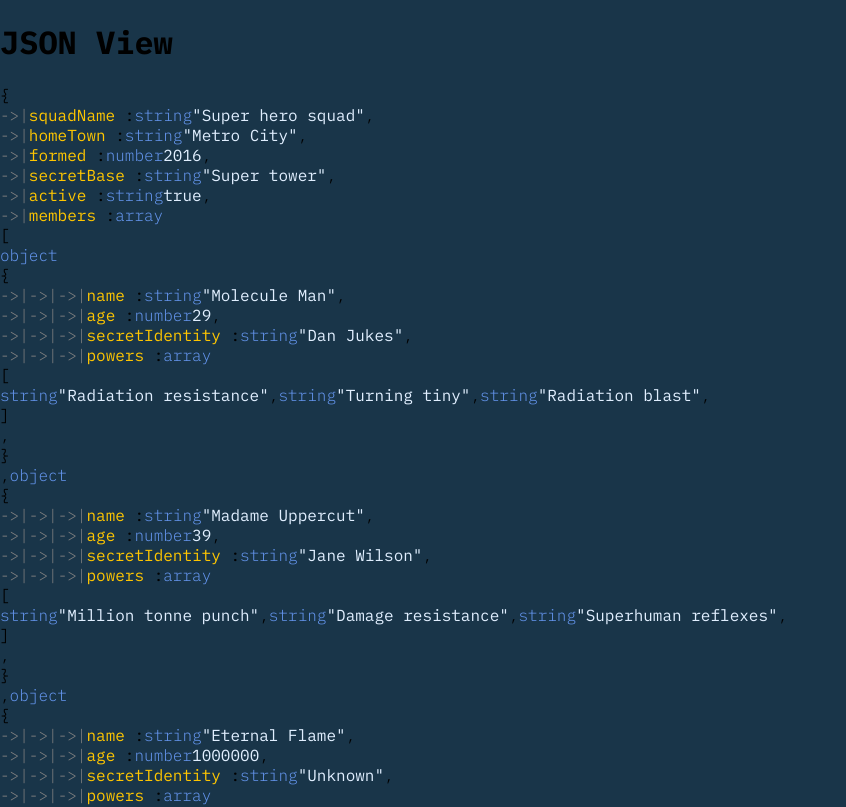
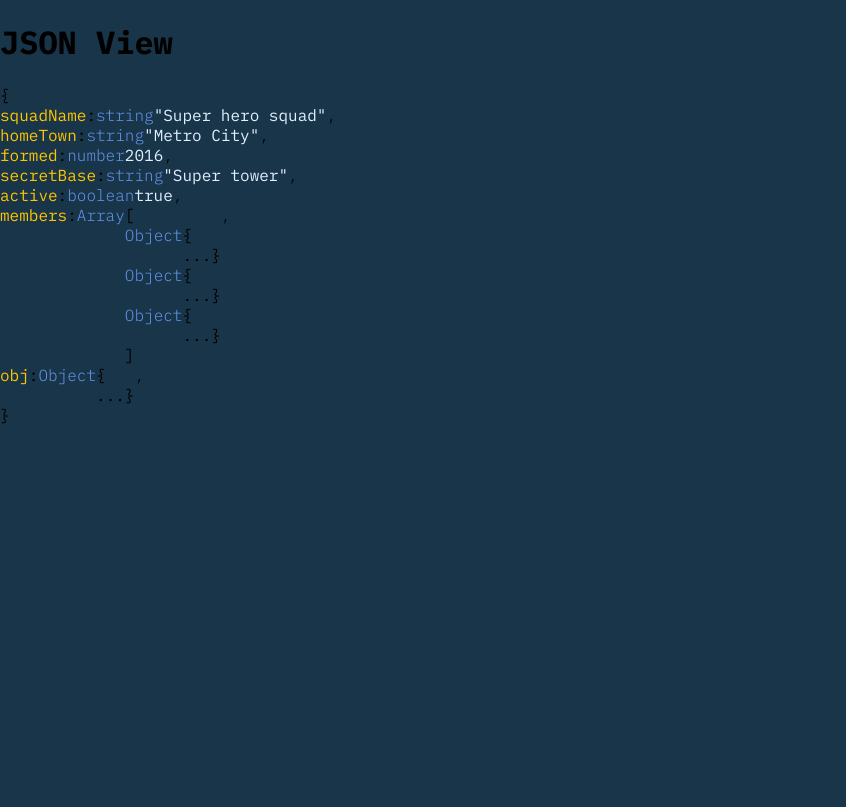
Before and after one commit to akshayupadhya/json-view, a React (Create React App) app: page / in a window 1280 px wide. Shown: the top 807 px of the page, without its empty margins (0-846 px from the left). Built offline with nearby package versions, Linux system fonts and the light colour scheme.

Commit message:
a commit before ejecting

```diff
--- a/package.json
+++ b/package.json
@@ -21,5 +21,8 @@
 		"not dead",
 		"not ie <= 11",
 		"not op_mini all"
-  ]
+	],
+	"devDependencies": {
+		"eslint-plugin-react-hooks": "^0.0.0"
 	}
+}
--- a/src/data.json
+++ b/src/data.json
@@ -35,6 +35,7 @@
 		}
 	],
 	"obj": {
-		"key": "value"
+		"key": "value",
+		"boolTest": true
 	}
 }
--- a/src/index.css
+++ b/src/index.css
@@ -30,6 +30,7 @@ body {
 	font-weight: 400;
 }
 .value {
+	display: flex;
 	font-weight: 500;
 }
 .key {
@@ -42,3 +43,6 @@ body {
 span.tag.openingBrace {
 	display: block;
 }
+.key-value {
+	display: flex;
+}
--- a/src/jsonView/Array/Array.jsx
+++ b/src/jsonView/Array/Array.jsx
@@ -1,19 +1,21 @@
-import React, { Fragment } from "react";
+import React from "react";
 import { OpeningBracet, ClosingBracet } from "../tags";
-import { Comma } from "../meta";
 import { Value } from "../Object/Value";
 export const ArrayView = props => {
 	const { json, depth } = props;
+	const ArrayLength = json.length;
 	return (
 		<div className={"array"}>
 			<OpeningBracet />
 			<div className="ArrayView">
 				{json.map((val, key) => (
-					<Fragment>
-						{/* <span key={key}>{JSON.stringify(val)}</span> */}
-						<Value value={JSON.stringify(val)} depth={depth} />
-						<Comma />
-					</Fragment>
+					<Value
+						key={key}
+						value={JSON.stringify(val)}
+						depth={depth}
+						isArray={true}
+						isLastElement={key === ArrayLength - 1}
+					/>
 				))}
 			</div>
 			<ClosingBracet />
--- /dev/null
+++ b/src/jsonView/DepthToggler.jsx
@@ -0,0 +1,16 @@
+import React, { Fragment, useState } from "react";
+export const DeapthToggler = props => {
+	const { depth } = props;
+	const [isToggled, toggleObj] = useState(depth >= 1);
+	const ToggleComp = () => toggleObj(!isToggled);
+	if (isToggled) {
+		return (
+			<span className="toggle" onClick={ToggleComp}>
+				...
+			</span>
+		);
+	} else {
+		return <Fragment>{props.children}</Fragment>;
+	}
+	// return <span>working</span>;
+};
--- a/src/jsonView/JsonObject.jsx
+++ b/src/jsonView/JsonObject.jsx
@@ -1,12 +1,14 @@
 import React, { div } from "react";
 import { OpeningBrace, ClosingBrace } from "./tags";
 import { KeyValue } from "./Object/KeyValue";
+import { DeapthToggler } from "./DepthToggler";
 const JsonObject = props => {
-	const { json } = props;
-	// useEffect();
+	let { json, depth } = props;
+	depth = depth || 0;
 	return (
 		<div className="object">
 			<OpeningBrace />
+			<DeapthToggler depth={depth}>
 				{Object.keys(json).map((key, index) => (
 					<KeyValue
 						keyName={key}
@@ -15,6 +17,7 @@ const JsonObject = props => {
 						depth={props.depth}
 					/>
 				))}
+			</DeapthToggler>
 			<ClosingBrace />
 		</div>
 	);
--- a/src/jsonView/Object/KeyValue.jsx
+++ b/src/jsonView/Object/KeyValue.jsx
@@ -1,5 +1,5 @@
-import React, { Fragment } from "react";
-import { Tabs, Comma } from "../meta";
+import React from "react";
+import { Comma } from "../meta";
 import { Key } from "../Object/Key";
 import { Value } from "../Object/Value";
 export const KeyValue = props => {
@@ -7,10 +7,6 @@ export const KeyValue = props => {
 	depth = depth ? depth : 0;
 	return (
 		<div className="key-value">
-			{[...Array(depth + 1)].map(i => (
-				<Tabs key={i} />
-			))}
-			{/* <Tabs /> */}
 			<Key keyName={keyName} /> :
 			<Value value={JSON.stringify(value)} depth={depth} />
 			<Comma />
--- a/src/jsonView/Object/Value.jsx
+++ b/src/jsonView/Object/Value.jsx
@@ -2,29 +2,29 @@ import React, { Fragment } from "react";
 import JsonObject from "../JsonObject";
 import { Utils } from "../utils/utils";
 import { ArrayView } from "../Array/Array";
-import { DataType, Tabs } from "../meta";
+import { DataType, Comma } from "../meta";
 export const Value = props => {
-	let { depth, value } = props;
-	// depth = depth || 0;
-	const json = JSON.parse(value) || value;
-	if (Utils.isObject(json)) {
-		return [
-			<DataType DataType={"object"} />,
-			<JsonObject json={json} depth={depth + 1} />
-		];
-	} else if (Utils.isArray(json)) {
-		return [
-			<DataType DataType="array" />,
-			<ArrayView json={json} depth={depth + 1} />
-		];
-	}
-	return [
-		<Fragment>
-			{/* {[...Array(depth + 1)].map(i => (
-				<Tabs key={i} />
-			))} */}
-		</Fragment>,
-		<DataType DataType={typeof (Number(value) || value)} />,
-		<span className={`value ${depth} generic`}>{value}</span>
-	];
+	let { depth, value, isArray, isLastElement } = props;
+	depth = depth || 0;
+	const json = JSON.parse(value);
+	const type = Utils.isObject(json)
+		? "Object"
+		: Utils.isArray(json)
+		? "Array"
+		: typeof (Number(value) || value === "true" || value === "false" || value);
+	return (
+		<div className="value">
+			<DataType DataType={type} />
+			{type === "Object" ? (
+				<JsonObject json={json} depth={depth + 1} />
+			) : type === "Array" ? (
+				<ArrayView json={json} depth={depth + 1} />
+			) : (
+				<Fragment>
+					<span className="generic">{value}</span>
+					{isArray && !isLastElement ? <Comma /> : ""}
+				</Fragment>
+			)}
+		</div>
+	);
 };
```
Also changed, not shown: 1 other file (tests, documents, lock files or other folders). Lines whose indentation alone changed are shown as unchanged.
